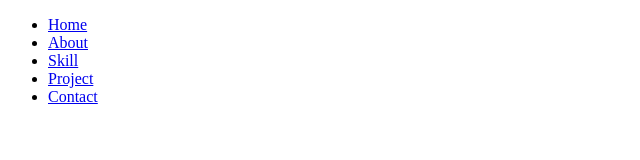
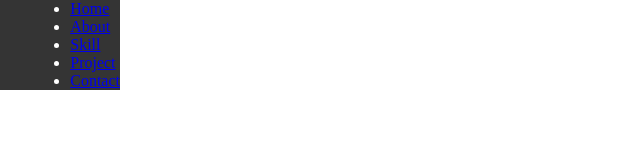
Before and after one commit to HayiderHasan18/practice-, a plain HTML site: page index.html in a window 1280 px wide. Shown: the whole page, without its empty margins (0-640 px from the left). Drawn offline with Linux system fonts and the light colour scheme.

Commit message:
styles is added to navigation bar

```diff
--- a/index.html
+++ b/index.html
@@ -4,12 +4,13 @@
     <meta charset="UTF-8" />
     <meta name="viewport" content="width=device-width, initial-scale=1.0" />
     <title>Powe to teamwork</title>
+    <link rel="stylesheet" href="style.css">
   </head>
   <body>
     <!-- <p>Thank you for inviting me on github now we can do whatever we want👌</p> -->
      <header>
       <nav>
-        <ul>
+        <ul class="lists">
           <li><a href="#">Home</a></li>
           <li><a href="#">About</a></li>
           <li><a href="#">Skill</a></li>
--- a/style.css
+++ b/style.css
@@ -1,3 +1,13 @@
-body {
-  background-color: aqua;
+*{
+  padding: 0;
+  margin: 0;
+  box-sizing: border-box;
 }
+nav{
+  width: 100%;
+  width: 120px;
+  background-color: #343434;
+  color: white;
+  display: flex;
+  justify-content: end;
+}
```
